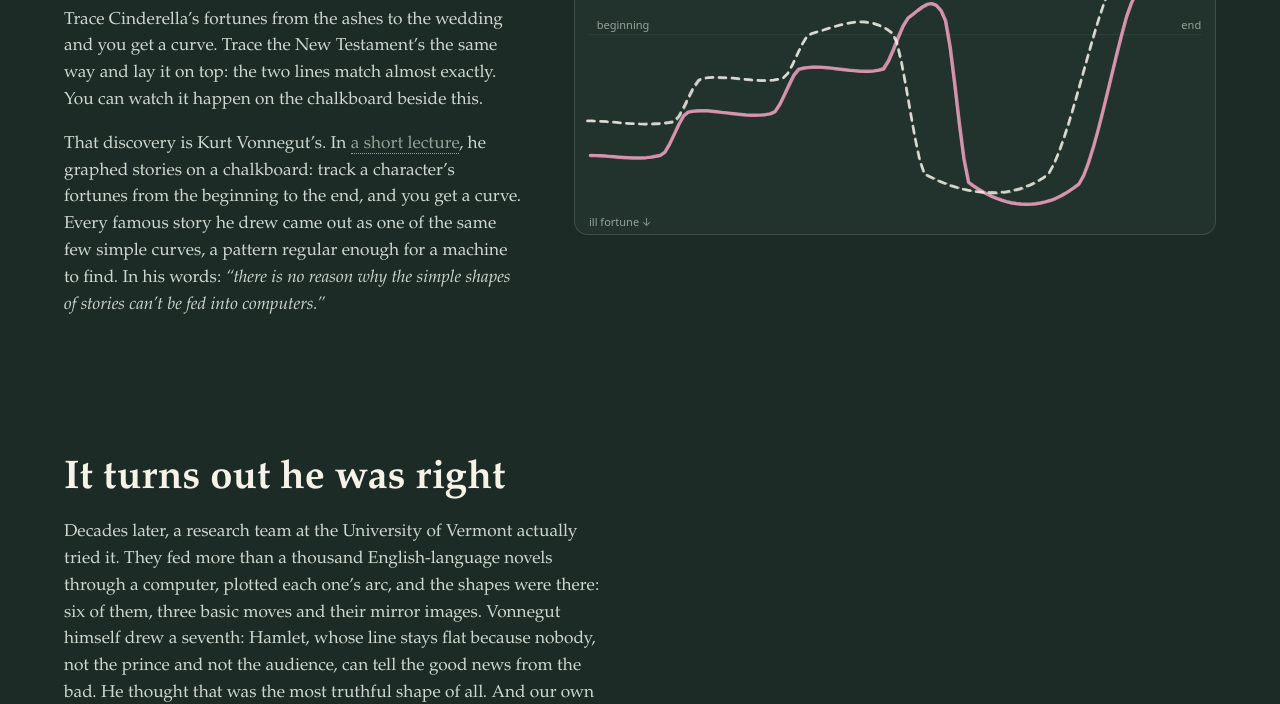
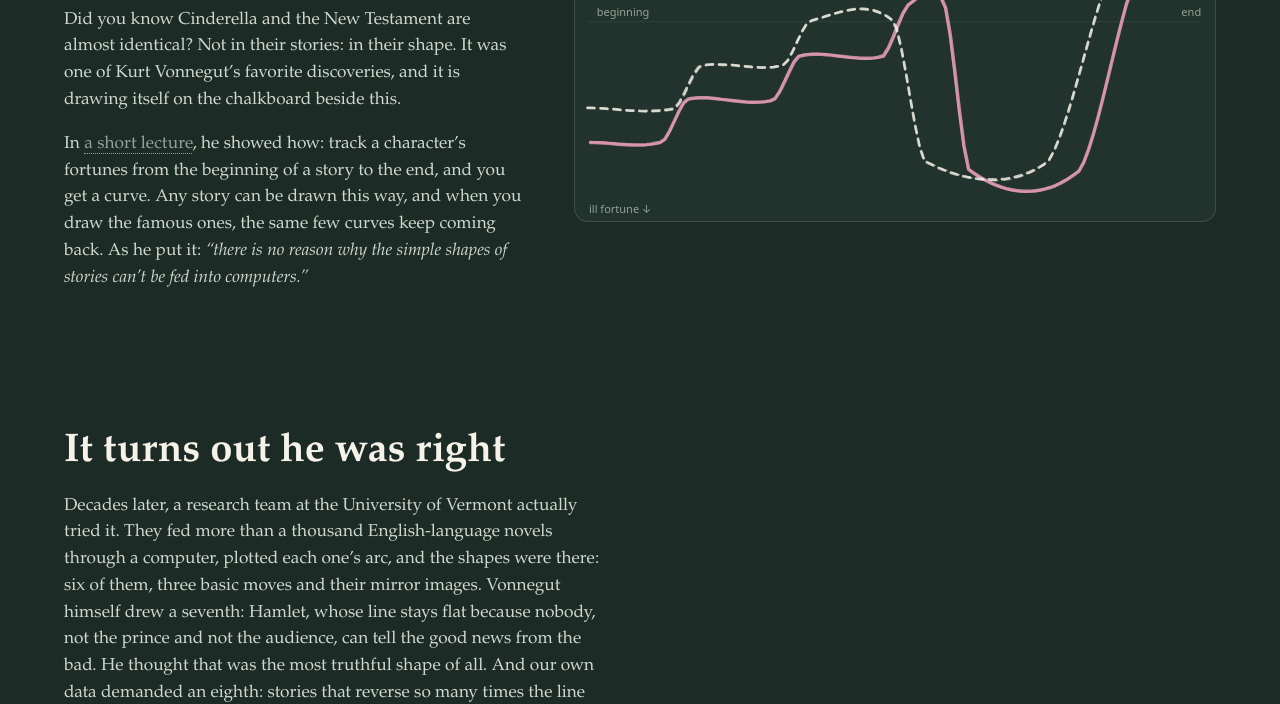
Before and after one commit to tejasdc/shape-of-stories, a plain HTML site: page artifact.html in a window 1280 px wide. Shown: the part 396-1100 px from the top of the page. Drawn offline with Linux system fonts and the light colour scheme; animation ran at ten frames a second.

Commit message:
Hero rewritten to Tejas's dictation: did-you-know opener, mapping-stories as the point, machine-justification clause removed

```diff
--- a/artifact.html
+++ b/artifact.html
@@ -103,14 +103,14 @@ footer { padding: 30px clamp(18px, 5vw, 64px) 60px; color: var(--muted); font-fa
 <header id="hero">
   <div>
     <h1>The Shape of<br>Stories</h1>
-    <p class="lede">Trace Cinderella’s fortunes from the ashes to the wedding and you get a curve.
-      Trace the New Testament’s the same way and lay it on top: the two lines match almost exactly.
-      You can watch it happen on the chalkboard beside this.</p>
-    <p class="lede">That discovery is Kurt Vonnegut’s. In <a class="quietLink" href="https://www.youtube.com/watch?v=oP3c1h8v2ZQ" target="_blank" rel="noopener">a short lecture</a>,
-      he graphed stories on a chalkboard: track a character’s fortunes from the beginning to the
-      end, and you get a curve. Every famous story he drew came out as one of the same few simple
-      curves, a pattern regular enough for a machine to find. In his words: <em>“there is no reason
-      why the simple shapes of stories can’t be fed into computers.”</em></p>
+    <p class="lede">Did you know Cinderella and the New Testament are almost identical? Not in
+      their stories: in their shape. It was one of Kurt Vonnegut’s favorite discoveries, and it is
+      drawing itself on the chalkboard beside this.</p>
+    <p class="lede">In <a class="quietLink" href="https://www.youtube.com/watch?v=oP3c1h8v2ZQ" target="_blank" rel="noopener">a short lecture</a>,
+      he showed how: track a character’s fortunes from the beginning of a story to the end, and you
+      get a curve. Any story can be drawn this way, and when you draw the famous ones, the same few
+      curves keep coming back. As he put it: <em>“there is no reason why the simple shapes of
+      stories can’t be fed into computers.”</em></p>
   </div>
   <div class="bigCv"><canvas id="heroCv"></canvas></div>
 </header>
```
Also changed, not shown: index.html (+8 -8 lines).
